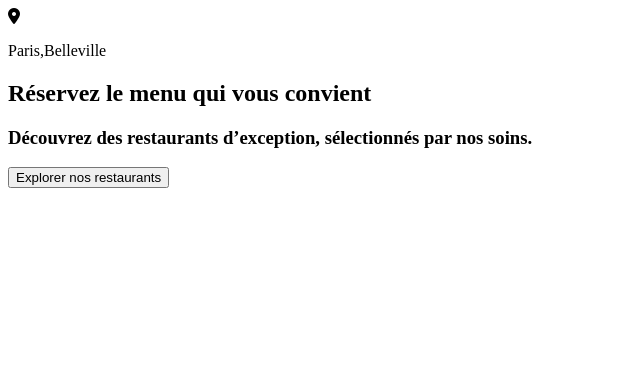
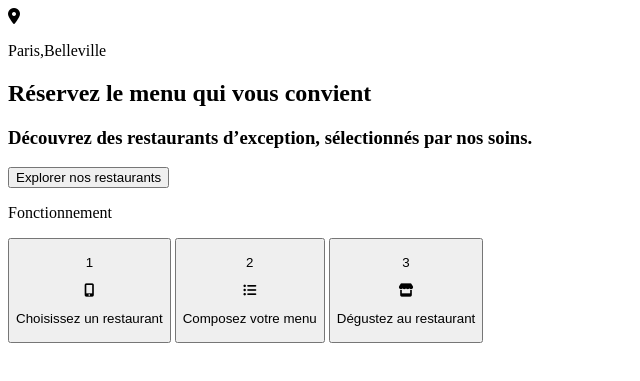
Before and after one commit to pierrick3773/oh_my_food, a plain HTML site: page index.html in a window 1280 px wide. Shown: the part 77-458 px from the top of the page, without its empty margins (0-640 px from the left). Drawn offline with Linux system fonts and the light colour scheme.

Commit message:
ajout fonctionnement

```diff
--- a/index.html
+++ b/index.html
@@ -20,7 +20,24 @@
         <button class="explore">
             Explorer nos restaurants
         </button>
-
+    </section>
+    <section class="fonction">
+        <p>Fonctionnement</p>
+        <button>
+            <p>1</p>
+            <i class="fa-solid fa-mobile-screen-button"></i>
+            <p>Choisissez un restaurant</p>
+        </button>
+        <button>
+            <p>2</p>
+            <i class="fa-solid fa-list-ul"></i>
+            <p>Composez votre menu</p>
+        </button>
+        <button>
+            <p>3</p>
+            <i class="fa-solid fa-store"></i>
+            <p>Dégustez au restaurant</p>
+        </button>
     </section>
 
 </body>
```
